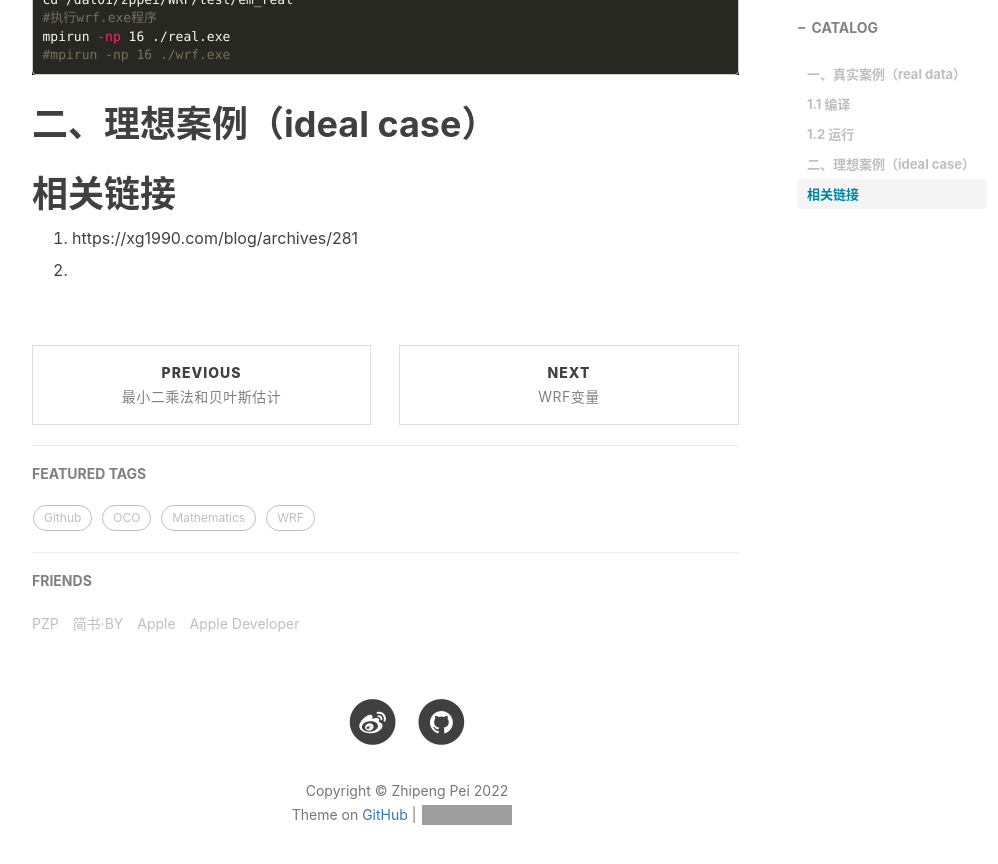
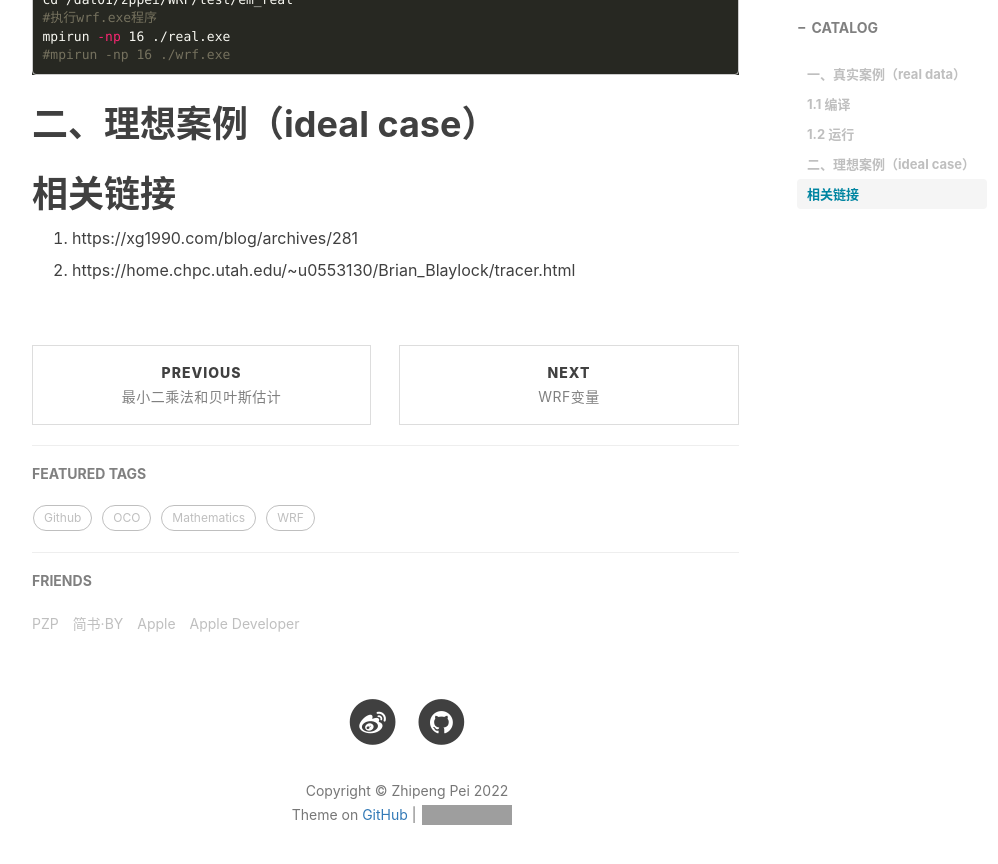
Before and after one commit to peisipand/peisipand.github.io, a Jekyll site: the page built from _posts/2022-06-10-WRF-LES.md, in a window 1280 px wide and 900 px high, scrolled down 1635 px. Shown: the top 864 px of the window, without its empty margins (233-1231 px from the left). Built offline with Jekyll 4.4.1, drawn with Linux system fonts in a browser that asks for light colours; nearby versions of some CDN libraries; comment, search, counter and statistics services are not loaded; some of the changed lines change nothing that is shown; grey boxes are pictures that could not be loaded.

```diff
--- a/_posts/2022-06-10-WRF-LES.md
+++ b/_posts/2022-06-10-WRF-LES.md
@@ -73,4 +73,4 @@
 # 相关链接
 1. https://xg1990.com/blog/archives/281
 
-2.
+2. https://home.chpc.utah.edu/~u0553130/Brian_Blaylock/tracer.html
```
